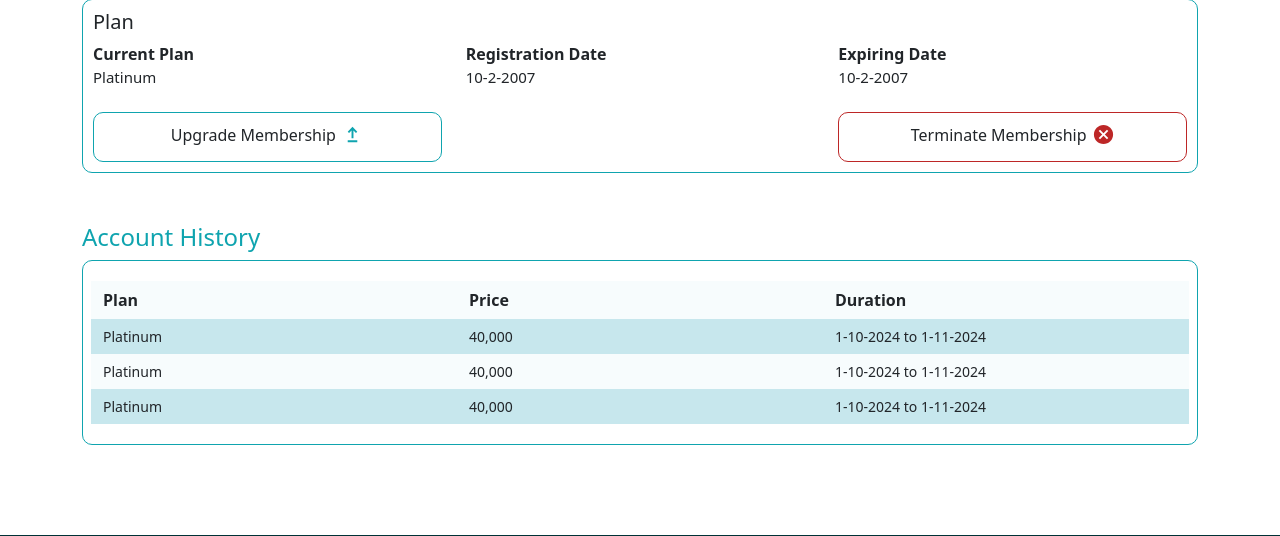
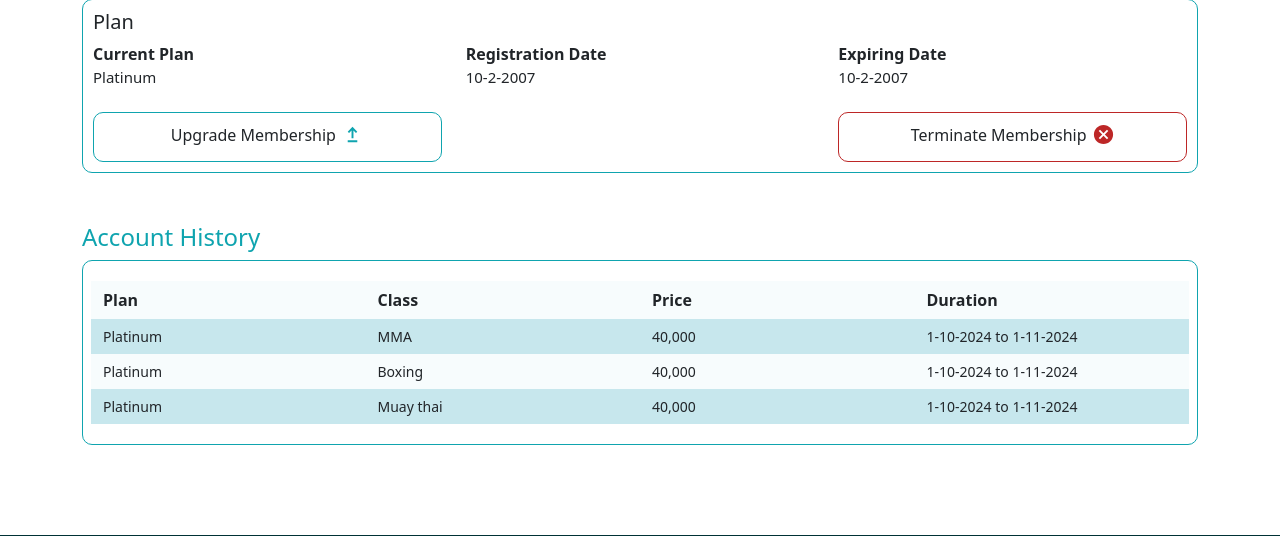
Before and after one commit to abdulhamidbabawale/revivefitness, a Django app: template templates/profile.html in a window 1280 px wide. Shown: the part 797-1333 px from the top of the page. Run offline with Django 5.2, Linux system fonts and the light colour scheme; the template is opened without the code that fills it, so the values that code supplies are empty; some libraries are stand-ins or nearby versions.

Commit message:
profile style updates

```diff
--- a/templates/profile.html
+++ b/templates/profile.html
@@ -214,31 +214,35 @@
   <h4>Account History</h4>
   <div class="account_history">
     <table class="acc_table">
-
-
       <tr class="row">
-  <th class="col-4">Plan</th>
-  <th class="col-4">Price</th>
-  <th class="col-4">Duration</th>
+        <th class="col-3">Plan</th>
+        <th class="col-3">Class</th>
+        <th class="col-3">Price</th>
+        <th class="col-3">Duration</th>
       </tr>
 
       <tr class="row">
-<td class="col-4">Platinum</td>
-<td class="col-4">40,000</td>
-<td class="col-4">1-10-2024 to 1-11-2024</td>
+      <td class="col-3">Platinum</td>
+      <td class="col-3">MMA</td>
+      <td class="col-3">40,000</td>
+      <td class="col-3">1-10-2024 to 1-11-2024</td>
       </tr>
 
       <tr class="row">
-  <td class="col-4">Platinum</td>
-  <td class="col-4">40,000</td>
-  <td class="col-4">1-10-2024 to 1-11-2024</td>
+        <td class="col-3">Platinum</td>
+        <td class="col-3">Boxing</td>
+        <td class="col-3">40,000</td>
+        <td class="col-3">1-10-2024 to 1-11-2024</td>
         </tr>
 
         <tr class="row">
-    <td class="col-4">Platinum</td>
-    <td class="col-4">40,000</td>
-    <td class="col-4">1-10-2024 to 1-11-2024</td>
+          <td class="col-3">Platinum</td>
+          <td class="col-3">Muay thai</td>
+          <td class="col-3">40,000</td>
+          <td class="col-3">1-10-2024 to 1-11-2024</td>
+
           </tr>
+
         </table>
 </div>
   </main>
```
Lines whose indentation alone changed are shown as unchanged.
